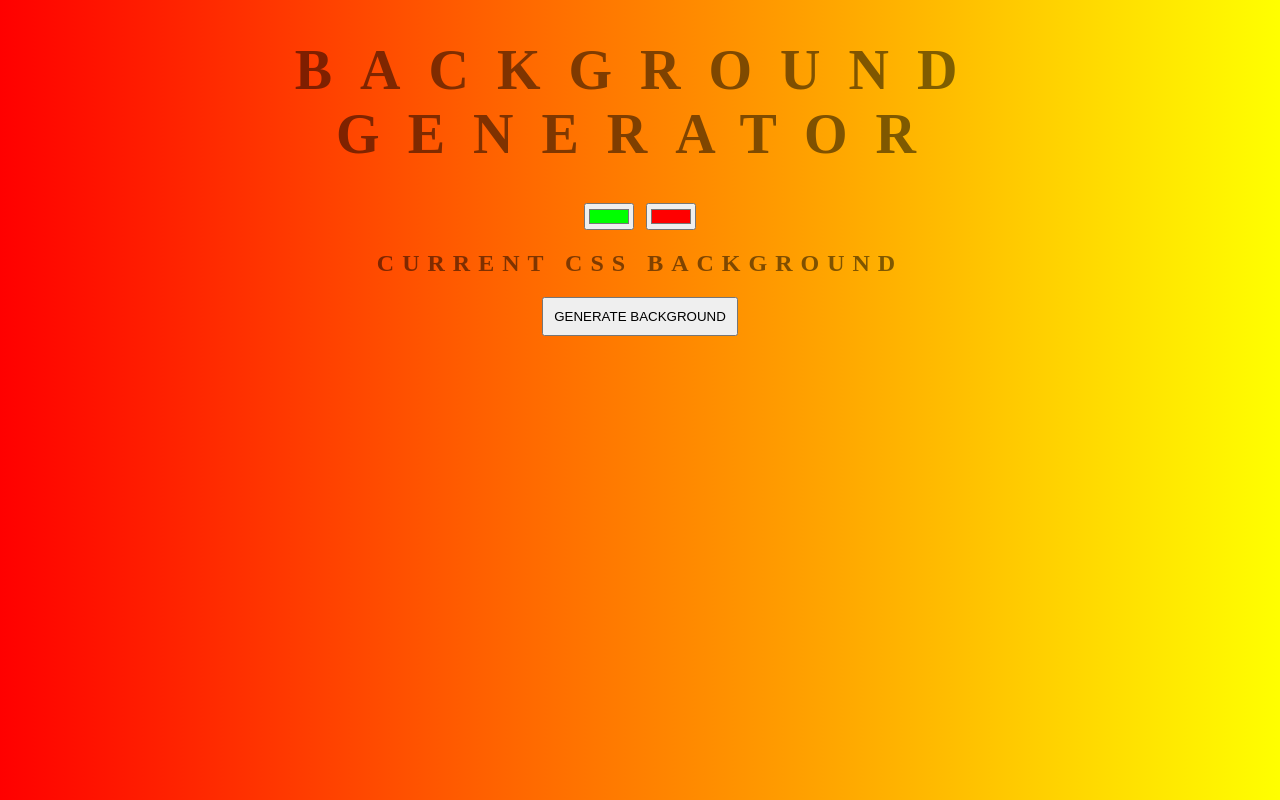
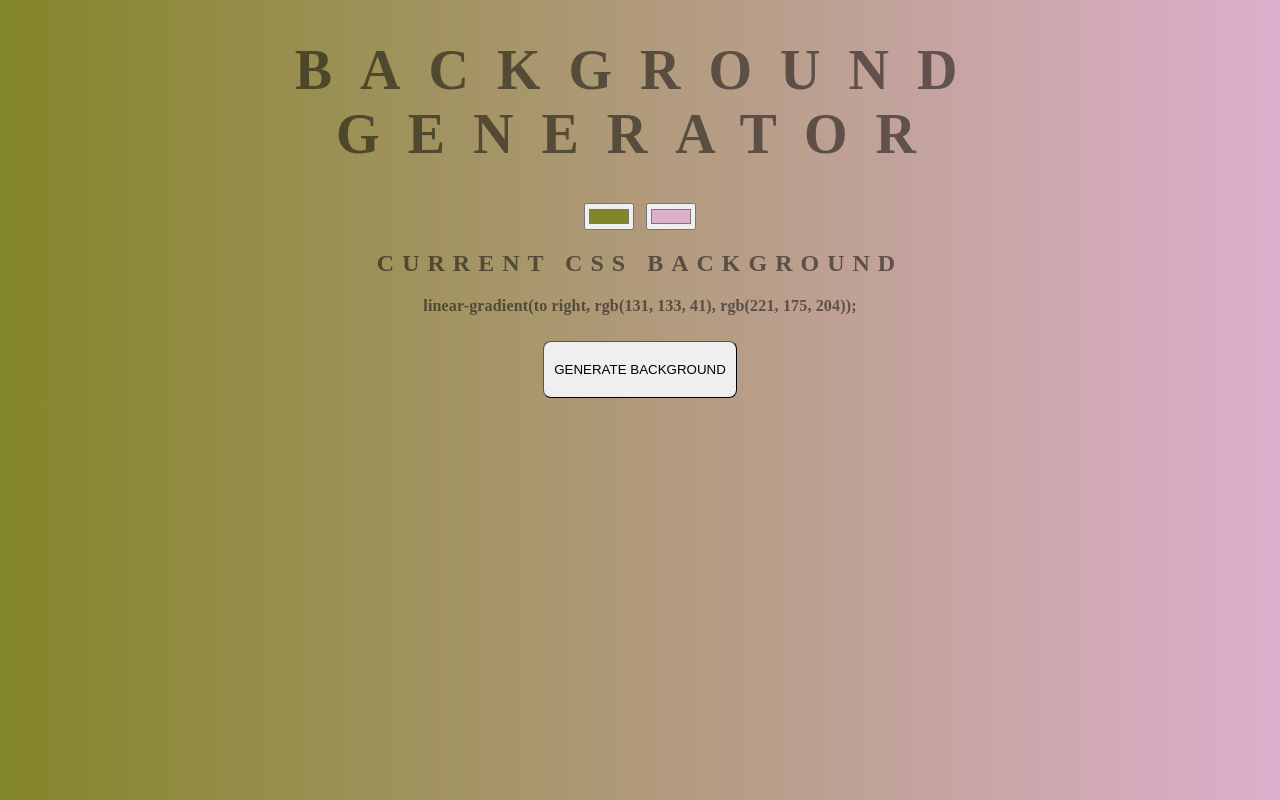
Before and after one commit to vusaeng/background-generator, a website: page index.html in a window 1280 px wide. Both pictures are taken after a click on the button "GENERATE BACKGROUND". Drawn offline with Linux system fonts and the light colour scheme.

Commit message:
Added a set random gradient button and functionality

```diff
--- a/index.html
+++ b/index.html
@@ -12,7 +12,7 @@
   <input class="js-color2" type="color" name="color2" value="#ff0000">
   <h2>Current CSS Background</h2>
   <h3></h3>
-  <button>GENERATE BACKGROUND</button>
-  <script type="text/javascript" src="bundle.js"></script>
+  <button class="js-random">GENERATE BACKGROUND</button>
+  <script type="text/javascript" src="script.js"></script>
 </body>
 </html>
--- a/script.js
+++ b/script.js
@@ -1,20 +1,45 @@
-var _ = require('lodash');
-
-var array = [1, 2, 3, 4, 5, 6, 7, 8];
-console.log('answer:', _.without(array, 5));
 const css = document.querySelector("h3");
-const color1 = document.querySelector(".js-color1");
-const color2 = document.querySelector(".js-color2");
+var color1 = document.querySelector(".js-color1");
+var color2 = document.querySelector(".js-color2");
 const body = document.getElementById("gradient");
+const button = document.querySelector(".js-random");
 
 function setGradient() {
   body.style.background = "linear-gradient(to right, "
   + color1.value
-  + ", " + color2.value
+  + ", "
+  + color2.value
   + ")";
   css.textContent = body.style.background + ";";
 }
 
+function getRandomColor() {
+  var letters = '0123456789ABCDEF';
+  var color = '#';
+  for (var i = 0; i < 6; i++) {
+  color += letters[Math.floor(Math.random() * 16)];
+  }
+  return color;
+}
+
+function setRandomGradient() {
+  color1 = getRandomColor();
+  document.querySelector(".js-color1").value = color1;  //color input to match randomly selected color
+  color2 = getRandomColor();
+  document.querySelector(".js-color2").value = color2;
+  body.style.background = "linear-gradient(to right, "
+  + color1
+  + ", " + color2
+  + ")";
+  css.textContent = body.style.background + ";";
+}
+
+
+
+window.addEventListener("load", setGradient);
+
 color1.addEventListener("input", setGradient);
 
 color2.addEventListener("input", setGradient);
+
+button.addEventListener("click", setRandomGradient);
--- a/style.css
+++ b/style.css
@@ -26,6 +26,10 @@ h3 {
 }
 
 button {
-  padding: 10px;
+  margin-top: 10px;
+  padding: 20px 10px;
   cursor: pointer;
+  border-width: 1px;
+  border-radius: 8px;
+  font-weight: 200;
 }
```
